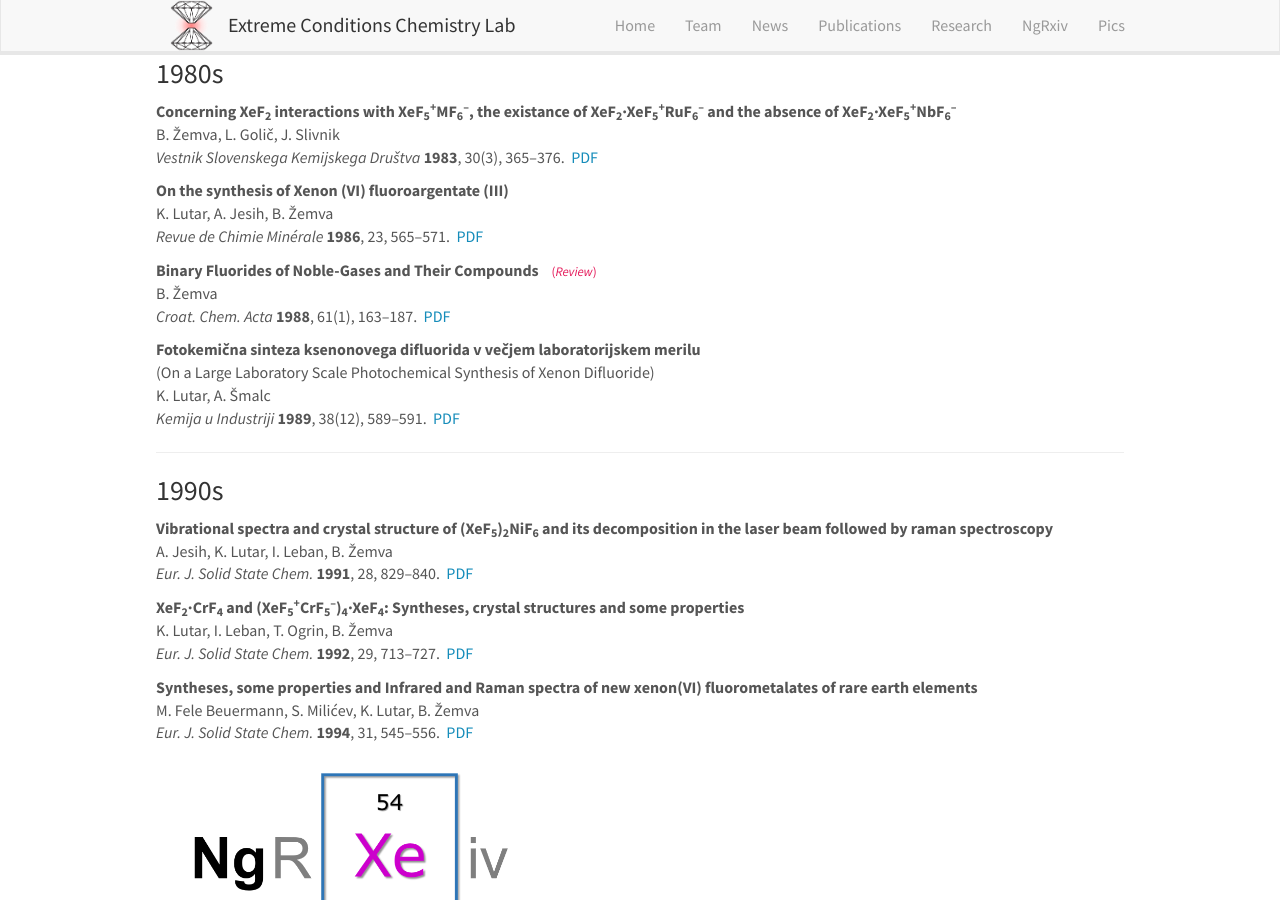
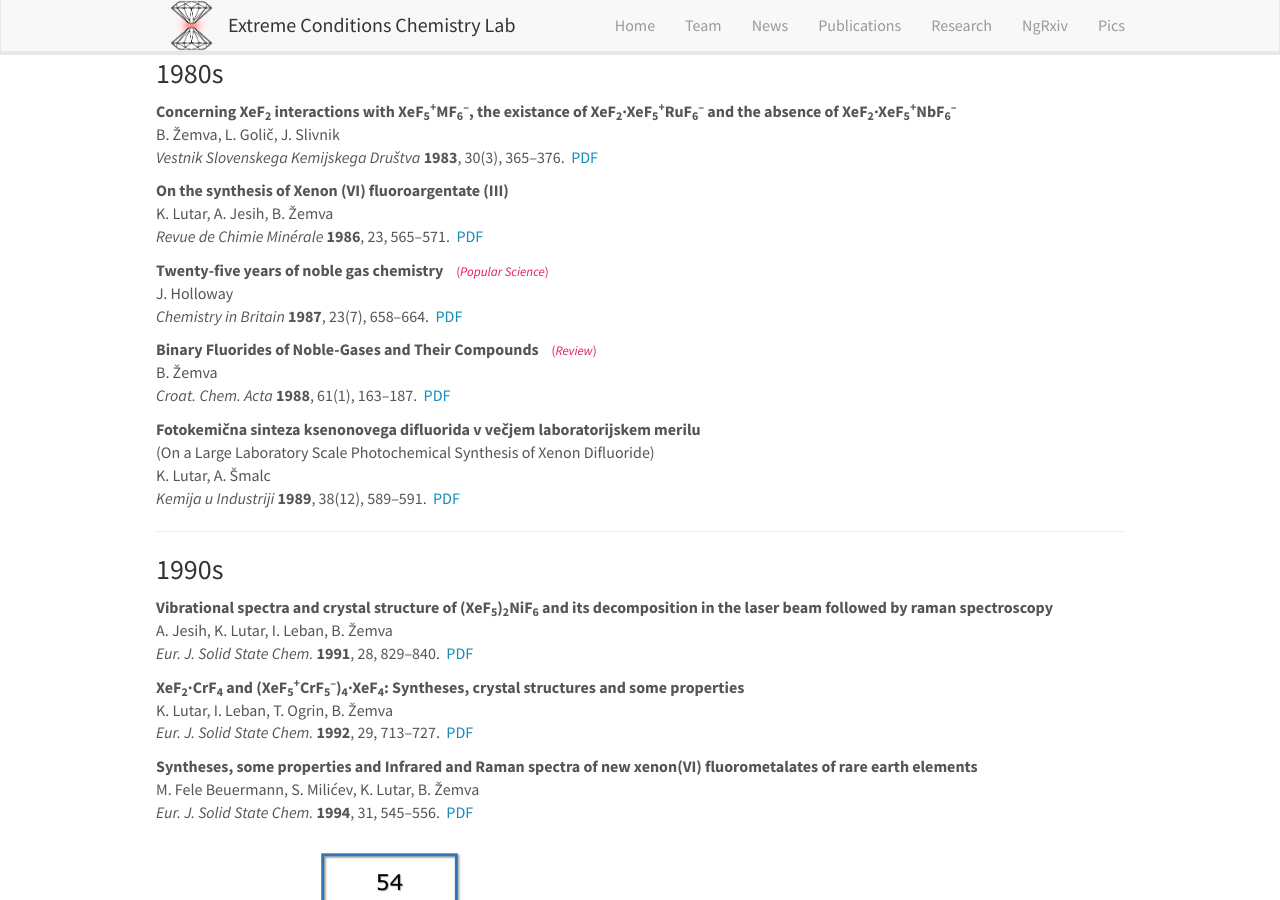
Before and after one commit to eccl-jsi/eccl-jsi.github.io, a Jekyll site: the page built from _pages/ngrxiv.md, in a window 1280 px wide and 900 px high, scrolled down 889 px. Built offline with Jekyll 4.4.1, drawn with Linux system fonts in a browser that asks for light colours; nearby versions of some CDN libraries.

Commit message:
Update ngrxiv.md

```diff
--- a/_pages/ngrxiv.md
+++ b/_pages/ngrxiv.md
@@ -59,6 +59,10 @@ This small archive is our ongoing effort to provide the access to some of these
 <br>K. Lutar, A. Jesih, B. Žemva
 <br>*Revue de Chimie Minérale* **1986**, 23, 565–571. &nbsp;[PDF]({{ site.baseurl }}/ngarxiv/1986_RCM.pdf)
 
+**Twenty-five years of noble gas chemistry**   &nbsp;&nbsp;&nbsp;<font color="#e41959" size="-1">(<i>Popular Science</i>)</font>
+<br>J. Holloway
+<br>*Chemistry in Britain* **1987**, 23(7), 658–664. &nbsp;[PDF]({{ site.baseurl }}/ngarxiv/1987_CB.pdf)
+
 **Binary Fluorides of Noble-Gases and Their Compounds**   &nbsp;&nbsp;&nbsp;<font color="#e41959" size="-1">(<i>Review</i>)</font>
 <br>B. Žemva
 <br>*Croat. Chem. Acta* **1988**, 61(1), 163–187. &nbsp;[PDF](https://hrcak.srce.hr/file/259460)
```
